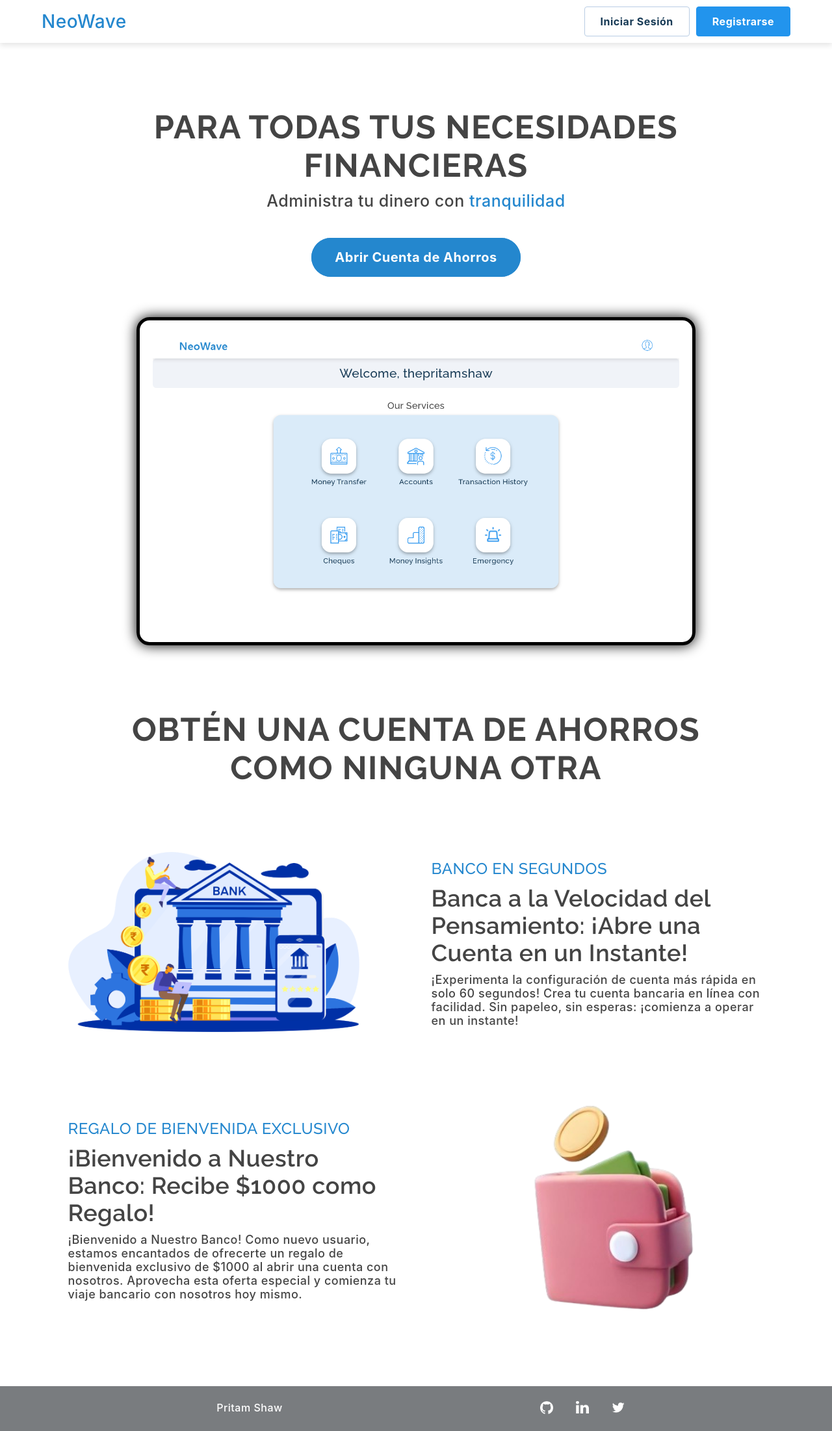
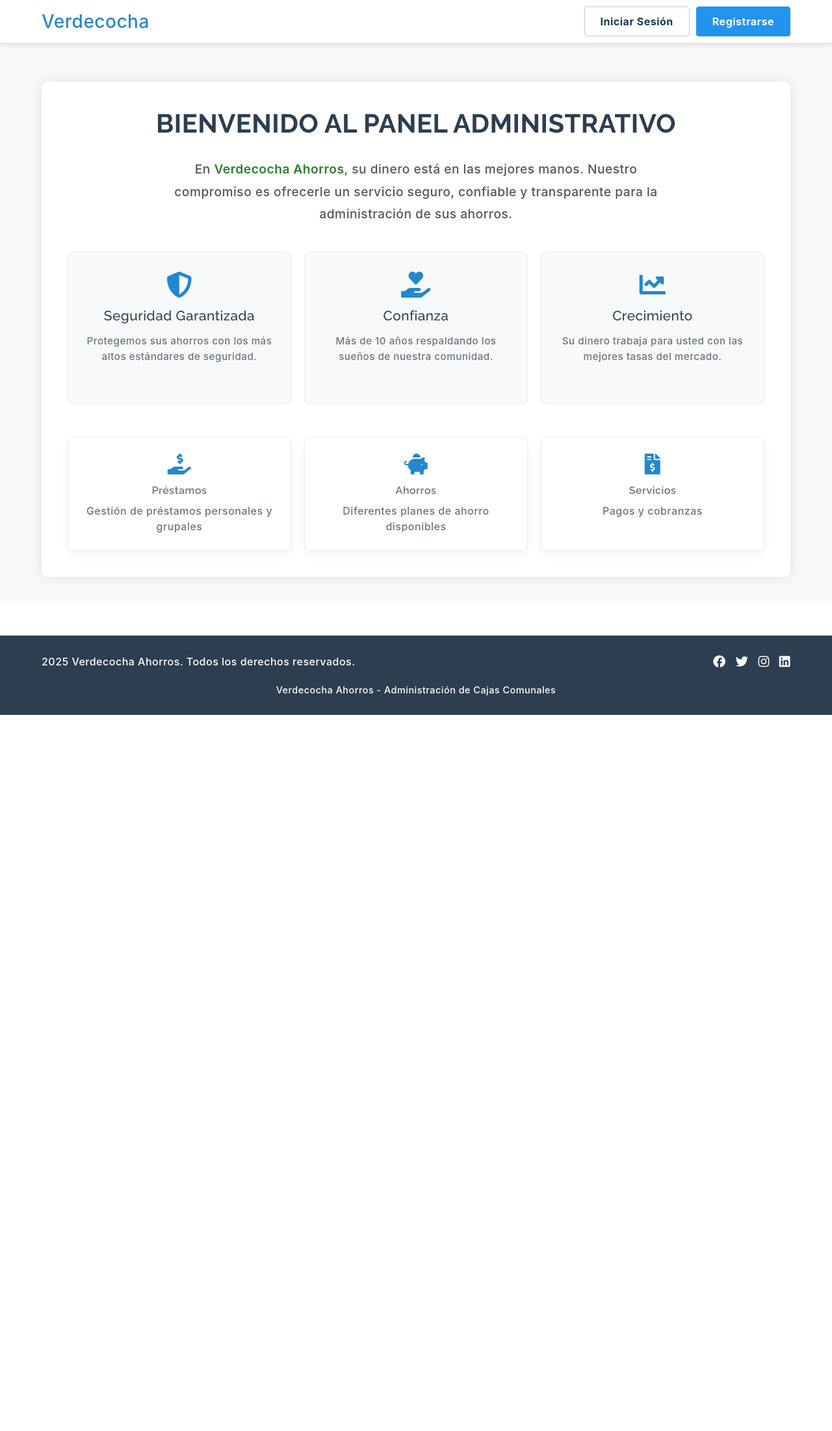
Before and after one commit to angelgonzalez01/Caja-comunal, a Django app: template templates/index.html in a window 1280 px wide. Shown: the whole page at 65% size. After the commit the page ends 1100 px from the top, so only its background shows below. Run offline with Django 3.2, Linux system fonts and the light colour scheme; the template is opened without the code that fills it, so the values that code supplies are empty.

Commit message:
Descripción del cambio que hice

```diff
--- a/neowave/models.py
+++ b/neowave/models.py
@@ -2,7 +2,7 @@ from django.db import models
 from django.contrib.auth.models import User
 from datetime import datetime
 
-# Create your models here.
+
 class Profile(models.Model):
 	user = models.OneToOneField(User, on_delete=models.CASCADE)
 	firstname = models.CharField(max_length=100, default='')
@@ -13,8 +13,7 @@ class Profile(models.Model):
 	city = models.CharField(max_length=100)
 	pincode = models.CharField(max_length=6)
 	mobilenumber = models.CharField(max_length=10)
-	# nominee_name = models.CharField(max_length=100)
-	# relationship_with_nominee = models.CharField(max_length=100)
+
 	def __str__(self):
 		return self.user.username
 
--- /dev/null
+++ b/static/css/start.css
@@ -0,0 +1,166 @@
+
+	/* Admin Panel Styles */
+	.admin-dashboard {
+		padding: 40px 0;
+		background-color: #f8f9fa;
+		min-height: calc(100vh - 150px);
+	}
+
+	.admin-dashboard-div {
+		background: white;
+		border-radius: 10px;
+		box-shadow: 0 0 20px rgba(0, 0, 0, 0.1);
+		padding: 40px;
+		margin-top: 20px;
+	}
+
+	.admin-dashboard h1 {
+		color: #2c3e50;
+		text-align: center;
+		margin-bottom: 30px;
+		font-size: 2.5rem;
+		font-weight: 700;
+	}
+
+	.welcome-message {
+		text-align: center;
+		margin-bottom: 50px;
+	}
+
+	.welcome-message p {
+		font-size: 1.2rem;
+		line-height: 1.8;
+		color: #555;
+		max-width: 800px;
+		margin: 0 auto 30px;
+	}
+
+	.security-features {
+		display: flex;
+		justify-content: space-between;
+		flex-wrap: wrap;
+		gap: 20px;
+		margin-top: 40px;
+	}
+
+	.feature {
+		flex: 1;
+		min-width: 250px;
+		background: #f8f9fa;
+		padding: 30px 20px;
+		border-radius: 8px;
+		text-align: center;
+		transition: transform 0.3s ease, box-shadow 0.3s ease;
+		border: 1px solid #e9ecef;
+	}
+
+	.feature:hover {
+		transform: translateY(-5px);
+		box-shadow: 0 10px 25px rgba(0, 0, 0, 0.1);
+	}
+
+	.feature i {
+		font-size: 2.5rem;
+		color: #2487ce;
+		margin-bottom: 15px;
+		display: inline-block;
+	}
+
+	.feature h3 {
+		color: #2c3e50;
+		margin-bottom: 15px;
+		font-size: 1.3rem;
+	}
+
+	.feature p {
+		color: #6c757d;
+		font-size: 0.95rem;
+		line-height: 1.6;
+	}
+
+	.quick-stats {
+		display: flex;
+		justify-content: space-between;
+		flex-wrap: wrap;
+		gap: 20px;
+		margin-top: 50px;
+	}
+
+	.stat-card {
+		flex: 1;
+		min-width: 200px;
+		background: #fff;
+		border-radius: 8px;
+		padding: 25px 20px;
+		text-align: center;
+		box-shadow: 0 5px 15px rgba(0, 0, 0, 0.05);
+		border: 1px solid #e9ecef;
+		transition: transform 0.3s ease;
+	}
+
+	.stat-card:hover {
+		transform: translateY(-5px);
+	}
+
+	.stat-card i {
+		font-size: 2rem;
+		color: #2487ce;
+		margin-bottom: 15px;
+	}
+
+	.stat-card h3 {
+		color: #6c757d;
+		font-size: 1rem;
+		margin-bottom: 10px;
+		font-weight: 600;
+	}
+
+	.stat-number {
+		font-size: 1.8rem;
+		font-weight: 700;
+		color: #2c3e50;
+		margin: 0;
+	}
+
+	/* Responsive Design */
+	@media (max-width: 992px) {
+		.security-features {
+			flex-direction: column;
+		}
+
+		.feature {
+			margin-bottom: 20px;
+		}
+
+		.quick-stats {
+			flex-direction: column;
+		}
+
+		.stat-card {
+			margin-bottom: 20px;
+		}
+	}
+	.stat-text {
+		font-size: 1rem;
+		color: #6c757d;
+		margin: 0;
+		line-height: 1.5;
+	}
+
+	/* Animation */
+	@keyframes fadeIn {
+		from { opacity: 0; transform: translateY(20px); }
+		to { opacity: 1; transform: translateY(0); }
+	}
+
+	.feature, .stat-card {
+		animation: fadeIn 0.6s ease-out forwards;
+	}
+
+	.feature:nth-child(2), .stat-card:nth-child(2) {
+		animation-delay: 0.2s;
+	}
+
+	.feature:nth-child(3), .stat-card:nth-child(3) {
+		animation-delay: 0.4s;
+	}
--- a/templates/base.html
+++ b/templates/base.html
@@ -27,7 +27,7 @@
 
 	<header id="header">
 		<div class="navcontainer">
-			<h1 class="logo"><a href="/">NeoWave</a></h1>
+			<h1 class="logo"><a href="/">Verdecocha</a></h1>
 			{% if user.is_authenticated %}
 			<div class="dropdown">
 				<img src="{% static 'assets/usericon.png' %}" alt="Profile" class="service-icon">
--- a/templates/index.html
+++ b/templates/index.html
@@ -2,17 +2,21 @@
 {% load static %}
 <head>
 	{% block title %}
-	<title>NeoWave Bank - Banca Personal y Servicios de Banca en Línea</title>
+	<title>Verdecocha - Ahorros</title>
 	{% endblock %}
 	{% block stylecontent %}
 	<link href="{% static 'css/index-home.css' %}" rel="stylesheet">
 	<link href="{% static 'css/index-login.css' %}" rel="stylesheet">
 	<link href="{% static 'css/form.css' %}" rel="stylesheet">
 	<link href="{% static 'css/sub-footer.css' %}" rel="stylesheet">
+	<link href="{% static 'css/style.css' %}" rel="stylesheet">
+	<link href="https://cdnjs.cloudflare.com/ajax/libs/font-awesome/5.15.4/css/all.min.css" rel="stylesheet">
+	<link href="{% static 'css/start.css' %}" rel="stylesheet">
 	{% endblock %}
 </head>
 <body>
 	{% block bodycontent %}
+
 	{% if user.is_authenticated %}
 	<div class="welcome-div">
 		<h1>Bienvenido, {{ user.username }}</h1>
@@ -62,75 +66,66 @@
 	</section>
 	{% else %}
 
-	<section class="open-account">
+	<div class="admin-dashboard">
 		<div class="container">
-			<div class="content open-account-div">
-				<h1>PARA TODAS TUS NECESIDADES FINANCIERAS</h1>
-				<p class="manage-money">
-					Administra tu dinero con <span style="color: #2487CE;">tranquilidad</span></p>
-				<a href="./register" class="open-account-button">Abrir&nbsp;Cuenta&nbsp;de&nbsp;Ahorros</a>
-				<div class="open-account-image">
-					<img src="{% static 'assets/homepage.png' %}" alt="front page">
+			<div class="admin-dashboard-div">
+				<h1>BIENVENIDO AL PANEL ADMINISTRATIVO</h1>
+				<div class="welcome-message">
+					<p>En <span style="color: #2e7d32; font-weight: 600;">Verdecocha Ahorros</span>, su dinero está en las mejores manos. Nuestro compromiso es ofrecerle un servicio seguro, confiable y transparente para la administración de sus ahorros.</p>
+
+					<div class="security-features">
+						<div class="feature">
+							<i class="fas fa-shield-alt"></i>
+							<h3>Seguridad Garantizada</h3>
+							<p>Protegemos sus ahorros con los más altos estándares de seguridad.</p>
+						</div>
+						<div class="feature">
+							<i class="fas fa-hand-holding-heart"></i>
+							<h3>Confianza</h3>
+							<p>Más de 10 años respaldando los sueños de nuestra comunidad.</p>
+						</div>
+						<div class="feature">
+							<i class="fas fa-chart-line"></i>
+							<h3>Crecimiento</h3>
+							<p>Su dinero trabaja para usted con las mejores tasas del mercado.</p>
+						</div>
+					</div>
 				</div>
-				<h1>OBTÉN UNA CUENTA DE AHORROS<br>COMO NINGUNA OTRA</h1>
-			</div>
-		</div>
-	</section>
 
-	<section class="bank-flash">
-		<div class="container">
-			<div class="content">
-				<div class="bank-flash-div">
-					<div class="bank-flash-image">
-						<img src="{% static 'assets/zero balance.png' %}" alt="zero balance">
+				<div class="quick-stats">
+					<div class="stat-card">
+						<i class="fas fa-hand-holding-usd"></i>
+						<h3>Préstamos</h3>
+						<p class="stat-text">Gestión de préstamos personales y grupales</p>
 					</div>
-					<div class="bank-flash-text">
-						<h3>BANCO EN SEGUNDOS</h3>
-						<b><h1>Banca a la Velocidad del Pensamiento: ¡Abre una Cuenta en un Instante!</h1></b>
-						<p>¡Experimenta la configuración de cuenta más rápida en solo 60 segundos! Crea tu cuenta bancaria en línea con facilidad. Sin papeleo, sin esperas: ¡comienza a operar en un instante!</p>
+					<div class="stat-card">
+						<i class="fas fa-piggy-bank"></i>
+						<h3>Ahorros</h3>
+						<p class="stat-text">Diferentes planes de ahorro disponibles</p>
+					</div>
+					<div class="stat-card">
+						<i class="fas fa-file-invoice-dollar"></i>
+						<h3>Servicios</h3>
+						<p class="stat-text">Pagos y cobranzas</p>
 					</div>
 				</div>
 			</div>
 		</div>
-	</section>
+	</div>
 
-	<section class="welcome-gift">
+	<footer style="background-color: #2c3e50; color: white; padding: 20px 0; margin-top: 50px;">
 		<div class="container">
-			<div class="content">
-				<div class="welcome-gift-div">
-					<div class="welcome-gift-text">
-						<h3>REGALO DE BIENVENIDA EXCLUSIVO</h3>
-						<b><h1>¡Bienvenido a Nuestro Banco: Recibe $1000 como Regalo!</h1></b>
-						<p>¡Bienvenido a Nuestro Banco! Como nuevo usuario, estamos encantados de ofrecerte un regalo de bienvenida exclusivo de $1000 al abrir una cuenta con nosotros. Aprovecha esta oferta especial y comienza tu viaje bancario con nosotros hoy mismo.</p>
-					</div>
-					<div class="welcome-gift-image">
-						<img src="{% static 'assets/cashback.png' %}" alt="front page">
-					</div>
+			<div style="display: flex; justify-content: space-between; align-items: center; flex-wrap: wrap;">
+				<p style="margin: 10px 0;"> 2025 Verdecocha Ahorros. Todos los derechos reservados.</p>
+				<div class="footer-social" style="display: flex; gap: 15px;">
+					<a href="#" style="color: white; font-size: 1.2rem;"><i class="fab fa-facebook"></i></a>
+					<a href="#" style="color: white; font-size: 1.2rem;"><i class="fab fa-twitter"></i></a>
+					<a href="#" style="color: white; font-size: 1.2rem;"><i class="fab fa-instagram"></i></a>
+					<a href="#" style="color: white; font-size: 1.2rem;"><i class="fab fa-linkedin"></i></a>
 				</div>
 			</div>
-		</div>
-	</section>
-
-	<footer>
-		<div class="container">
-			<div class="sub-footer">
-				<p>Pritam Shaw</p>
-				<div class="footer-box-social">
-					<ul>
-						<li><a href="https://github.com/thepritamshaw" target="_blank"><img
-									src="{% static 'assets/github-transparent.png' %}" alt="Github"></a>
-							<div class="placeholder"></div>
-						</li>
-						<li><a href="https://www.linkedin.com/in/thepritamshaw/" target="_blank"><img
-									src="{% static 'assets/linkedin-transparent.png' %}" alt="Linkedin"></a>
-							<div class="placeholder"></div>
-						</li>
-						<li><a href="https://www.twitter.com/thepritamshaw/" target="_blank"><img
-									src="{% static 'assets/twitter-transparent.png' %}" alt="Twitter"></a>
-							<div class="placeholder"></div>
-						</li>
-					</ul>
-				</div>
+			<div style="text-align: center; margin-top: 15px; font-size: 0.9rem; color: #bdc3c7;">
+				<p>Verdecocha Ahorros - Administración de Cajas Comunales</p>
 			</div>
 		</div>
 	</footer>
--- a/templates/login.html
+++ b/templates/login.html
@@ -2,7 +2,7 @@
 {% load static %}
 <head>
 	{% block title %}
-	<title>Iniciar Sesión - NeoWave Bank</title>
+	<title>Verdecocha - Inicio de sesión</title>
 	{% endblock %}
 	{% block stylecontent %}
 	<link href="{% static 'css/animation.css' %}" rel="stylesheet">
```
